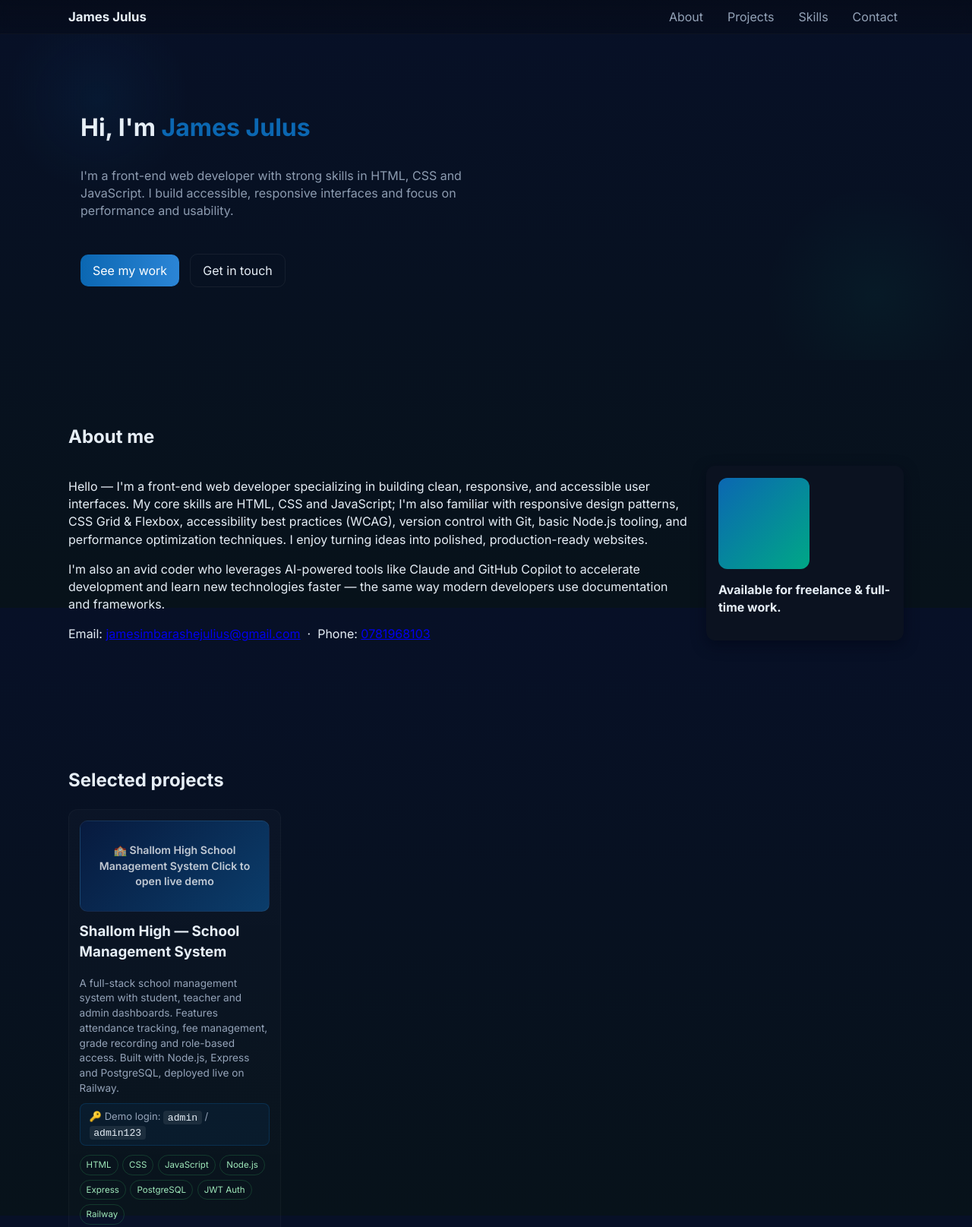
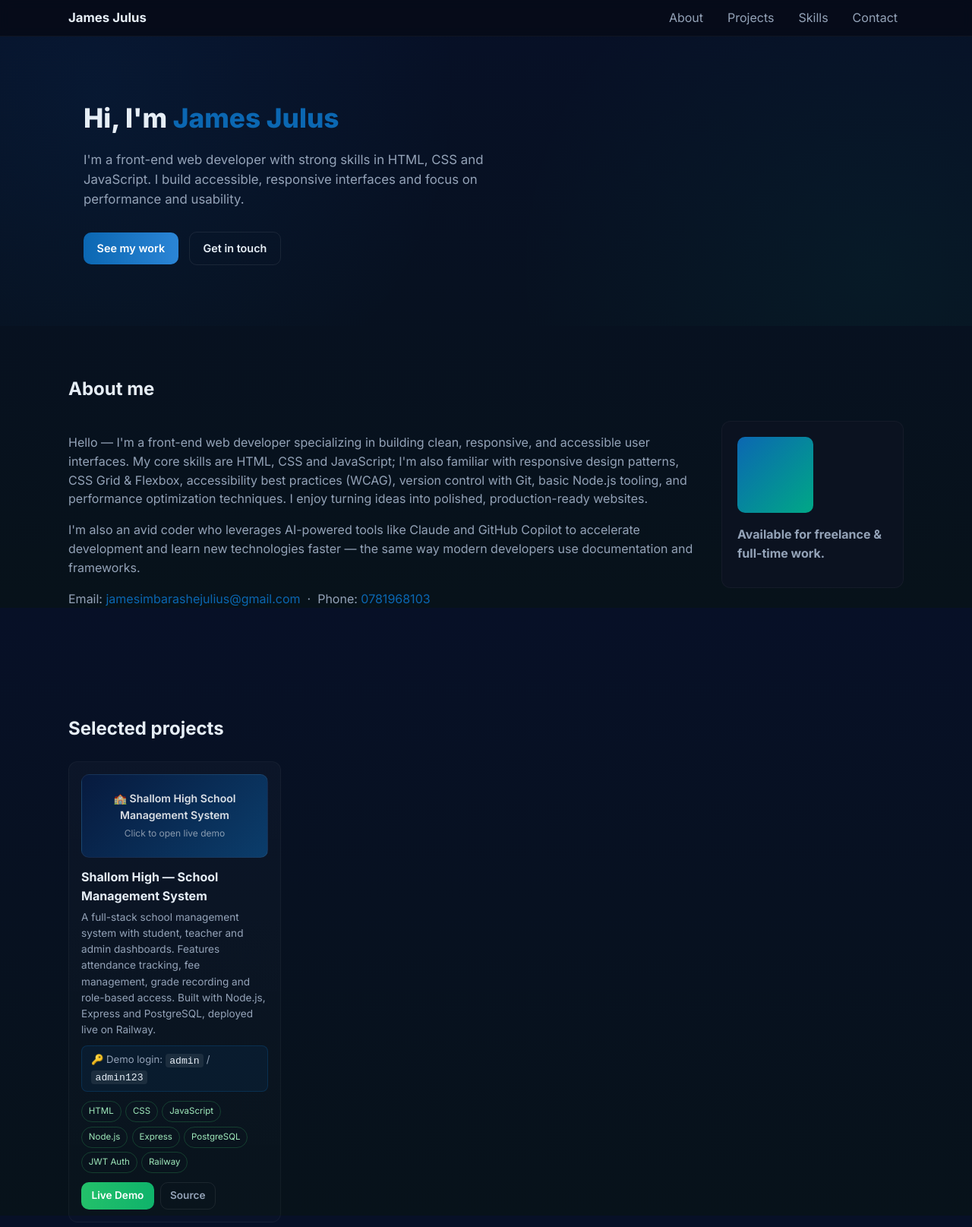
Before and after one commit to James1234804/personal-portifilio, a plain HTML site: page index.html in a window 1280 px wide. Shown: the top 1615 px of the page at 76% size. Drawn offline with Linux system fonts and the light colour scheme.

Commit message:
Update styles.css

```diff
--- a/css/styles.css
+++ b/css/styles.css
@@ -1,155 +1,448 @@
- :root{
-  --bg:#0f1724;
-  --card:#0b1220;
-  --muted:#94a3b8;
-  --accent:#0b67b2;
-  --accent-2:#00a886;
-  --text:#e6eef6;
-  --glass: rgba(255,255,255,0.04);
-  --radius:12px;
-  --motion-duration:360ms;
-  --motion-ease:cubic-bezier(.2,.9,.2,1);
-}
-*{box-sizing:border-box}
-html,body{height:100%}
-body{
-  margin:0;
-  font-family: 'Inter', 'Karla', system-ui, -apple-system, 'Segoe UI', Roboto, 'Helvetica Neue', Arial;
-  background:linear-gradient(180deg,#071027 0%, #07121a 100%);
-  color:var(--text);
-  -webkit-font-smoothing:antialiased;
-  -moz-osx-font-smoothing:grayscale;
-  line-height:1.45;
-}
-.container{
-    max-width:1100px;margin:0 auto;
-    padding:1rem
-}
-.site-header{
-    backdrop-filter:blur(6px);
-    position:sticky;top:0;
-    background:linear-gradient(180deg, rgba(6,10,20,0.6), rgba(6,10,20,0.4));
-    border-bottom:1px solid rgba(255,255,255,0.03);
-    z-index:40;
-}
-.header-inner{
-    display:flex;
-    align-items:center;
-    justify-content:space-between;
-    padding:0.6rem 0
-}
-.logo{
-    font-weight:700;color:var(--text);
-    text-decoration:none;
-    font-size:1.05rem
-}
-.nav-toggle{display:none;background:none;border:0;color:var(--text);font-size:1.4rem}
-.site-nav ul{display:flex;gap:1rem;list-style:none;margin:0;padding:0}
-.site-nav a{color:var(--muted);text-decoration:none;padding:0.35rem 0.5rem;border-radius:8px}
-.site-nav a:hover{color:var(--text);background:var(--glass)}
-
-.hero{padding:5.25rem 0 4rem;background:radial-gradient( circle at 10% 20%, rgba(11,103,178,0.09), transparent 10%), radial-gradient( circle at 90% 80%, rgba(0,168,134,0.06), transparent 12% )}
-.hero-inner{display:flex;flex-direction:column;gap:0.8rem}
-.hero h1{font-size:2rem;margin:0;font-weight:700}
-.highlight{color:var(--accent)}
-.lead{color:var(--muted);max-width:58ch}
-.btn{
-    display:inline-block;
-    background:linear-gradient(90deg,var(--accent),#2b85d6);color:white;padding:0.6rem 1rem;
-    border-radius:10px;
-    text-decoration:none;
-    border:0;
-    transition:transform var(--motion-duration) var(--motion-ease), box-shadow var(--motion-duration) var(--motion-ease)
-}
-.btn:hover{
-    transform:translateY(-3px);
-    box-shadow:0 8px 24px rgba(11,103,178,0.12)
-}
-.btn-secondary{
-    background:transparent;
-    border:1px solid rgba(255,255,255,0.06);
-    color:var(--text);margin-left:0.6rem;
-    transition:background var(--motion-duration) var(--motion-ease)
-}
-.btn-secondary:hover{background:rgba(255,255,255,0.02)}
-
-.section{padding:4rem 0}
-.about-grid{display:grid;grid-template-columns:1fr 260px;gap:1.25rem;align-items:start}
-.profile-card{background:var(--card);padding:1rem;border-radius:var(--radius);box-shadow:0 6px 18px rgba(2,6,23,0.6);transition:transform var(--motion-duration) var(--motion-ease), box-shadow var(--motion-duration) var(--motion-ease)}
-.profile-card:hover{transform:translateY(-6px);box-shadow:0 18px 40px rgba(2,6,23,0.6)}
-.avatar{height:120px;width:120px;border-radius:12px;background:linear-gradient(135deg,var(--accent),var(--accent-2));margin-bottom:1rem}
-
-/* --- CARDS GRID: 3 columns, narrow --- */
-.projects .cards{display:grid;grid-template-columns:repeat(auto-fill,minmax(240px,280px));gap:1rem;justify-content:start}
-.card{background:linear-gradient(180deg, rgba(255,255,255,0.02), rgba(255,255,255,0.01));padding:0.85rem;border-radius:12px;border:1px solid rgba(255,255,255,0.03);transition:transform var(--motion-duration) var(--motion-ease), box-shadow var(--motion-duration) var(--motion-ease)}
-.card h3{margin-top:0}
-.card:hover{transform:translateY(-6px);box-shadow:0 18px 40px rgba(2,6,23,0.5)}
-.card-links a{color:var(--accent);text-decoration:none}
-
-/* Project preview thumbnail — clean banner, no iframe */
-.preview-thumb{display:flex;align-items:center;justify-content:center;width:100%;height:120px;border-radius:10px;overflow:hidden;border:1px solid rgba(255,255,255,0.06);margin-bottom:0.75rem;text-decoration:none;transition:opacity .2s ease, transform .2s ease}
-.preview-thumb:hover{opacity:0.85;transform:translateY(-2px)}
-.preview-shallom{background:linear-gradient(135deg,#071a3e,#0b3d6b)}
-.preview-portfolio{background:linear-gradient(135deg,#071a2e,#00a886)}
-.preview-label{color:rgba(255,255,255,0.75);font-size:0.88rem;font-weight:600;text-align:center;padding:0 1rem}
-
-.project-card-inner{display:flex;flex-direction:column;gap:0.5rem}
-.project-card-left h3{margin:0 0 0.4rem;font-size:0.95rem}
-.project-desc{color:var(--muted);margin:0 0 0.6rem;font-size:0.85rem}
-.demo-credentials{background:rgba(11,103,178,0.1);border:1px solid rgba(11,103,178,0.25);border-radius:8px;padding:.45rem .75rem;font-size:.82rem;color:var(--muted);margin-bottom:.75rem}
-.demo-credentials code{background:rgba(255,255,255,.08);padding:.1rem .35rem;border-radius:4px;color:var(--text);font-size:.82rem}
-.tag-list{display:flex;flex-wrap:wrap;gap:0.35rem;margin-bottom:0.7rem}
-.tag-pill{padding:0.25rem 0.5rem;border-radius:999px;border:1px solid rgba(67,233,123,0.18);background:transparent;color:#9fe9bb;font-size:0.72rem}
-
-.project-actions{display:flex;gap:0.5rem;align-items:center;flex-wrap:wrap}
-.btn-live{background:linear-gradient(90deg,#23c06a,#0fb36b);color:white;padding:0.45rem 0.75rem;border-radius:10px;border:0;font-weight:600;font-size:0.82rem;display:inline-flex;align-items:center;gap:0.4rem;text-decoration:none}
-.btn-outline{background:transparent;border:1px solid rgba(255,255,255,0.06);color:var(--muted);padding:0.35rem 0.6rem;border-radius:10px;font-size:0.82rem;display:inline-flex;align-items:center;text-decoration:none}
-
-/* preview frame wrapper (legacy) */
-.preview-frame-wrapper{position:relative;height:130px;border-radius:10px;overflow:hidden;border:1px solid rgba(255,255,255,0.03);background:#071127}
-.preview-frame-wrapper iframe{width:100%;height:100%;border:0;display:block}
-.preview-link{position:absolute;inset:0;display:block;cursor:pointer}
-.btn-sm{padding:0.35rem 0.6rem;font-size:0.85rem;border-radius:8px}
-
-/* Modal */
-.preview-modal{position:fixed;inset:0;background:rgba(2,6,23,0.75);display:flex;align-items:center;justify-content:center;z-index:9999;opacity:0;pointer-events:none;transition:opacity .12s ease}
-.preview-modal[aria-hidden="false"]{opacity:1;pointer-events:auto}
-.preview-modal-content{width:min(1100px,95%);height:min(820px,92%);background:var(--card);border-radius:12px;overflow:hidden;position:relative;border:1px solid rgba(255,255,255,0.04);box-shadow:0 40px 80px rgba(2,6,23,0.6)}
-.preview-modal-content iframe{width:100%;height:100%;border:0;background:white}
-.preview-modal .modal-close{position:absolute;top:10px;right:10px;background:rgba(0,0,0,0.45);border:0;color:var(--text);padding:6px 8px;border-radius:8px;cursor:pointer}
-
-.skill-list{display:flex;flex-wrap:wrap;gap:0.5rem;list-style:none;padding:0;margin:0}
-.skill-list li{background:var(--glass);padding:0.5rem 0.75rem;border-radius:10px;color:var(--muted)}
-
-.contact-form{display:grid;gap:0.6rem;max-width:560px}
-.contact-form label{display:flex;flex-direction:column;color:var(--muted)}
-.contact-form input,.contact-form textarea{padding:0.6rem;border-radius:8px;border:1px solid rgba(255,255,255,0.04);background:transparent;color:var(--text)}
-.form-status{color:var(--accent-2);min-height:1em}
-
-.site-footer{border-top:1px solid rgba(255,255,255,0.03);padding:1.25rem 0;color:var(--muted)}
-
-/* Reveal on scroll */
-.reveal{opacity:0;transform:translateY(10px);transition:opacity var(--motion-duration) var(--motion-ease), transform var(--motion-duration) var(--motion-ease)}
-.reveal.visible{opacity:1;transform:none}
-
-.lead{opacity:0.95}
-
-/* Responsive */
-@media (max-width:900px){
-  .about-grid{grid-template-columns:1fr}
-  .site-nav{display:none}
-  .nav-toggle{display:inline-block}
-  .projects .cards{grid-template-columns:1fr}
-}
-@media (max-width:640px){
-  .preview-frame-wrapper{height:110px}
-  .preview-thumb{height:110px}
-  .preview-modal-content{height:88vh}
-}
-@media (max-width:480px){
-  .hero h1{font-size:1.6rem}
-  .lead{font-size:0.95rem}
+ :root {
+  --bg: #0f1724;
+  --card: #0b1220;
+  --muted: #94a3b8;
+  --accent: #0b67b2;
+  --accent-2: #00a886;
+  --text: #e6eef6;
+  --glass: rgba(255, 255, 255, 0.04);
+  --radius: 12px;
+  --ease: cubic-bezier(.2, .9, .2, 1);
+  --duration: 360ms;
 }
 
-.site-nav.open{display:block;background:linear-gradient(180deg, rgba(6,10,20,0.6), rgba(6,10,20,0.85));position:absolute;right:1rem;top:64px;padding:0.75rem;border-radius:10px}
-.site-nav.open ul{flex-direction:column}
+* {
+  box-sizing: border-box;
+}
+
+html, body {
+  height: 100%;
+}
+
+body {
+  margin: 0;
+  font-family: 'Inter', 'Karla', system-ui, sans-serif;
+  background: linear-gradient(180deg, #071027 0%, #07121a 100%);
+  color: var(--text);
+  line-height: 1.55;
+  -webkit-font-smoothing: antialiased;
+}
+
+a {
+  text-decoration: none;
+  color: inherit;
+}
+
+.container {
+  max-width: 1100px;
+  margin: 0 auto;
+  padding: 0 1.25rem;
+}
+
+/* ── HEADER ── */
+.site-header {
+  position: sticky;
+  top: 0;
+  z-index: 40;
+  backdrop-filter: blur(8px);
+  background: rgba(6, 10, 20, 0.7);
+  border-bottom: 1px solid rgba(255, 255, 255, 0.04);
+}
+
+.header-inner {
+  display: flex;
+  align-items: center;
+  justify-content: space-between;
+  padding: 0.65rem 0;
+}
+
+.logo {
+  font-weight: 700;
+  font-size: 1.05rem;
+}
+
+.nav-toggle {
+  display: none;
+  background: none;
+  border: 0;
+  color: var(--text);
+  font-size: 1.4rem;
+  cursor: pointer;
+}
+
+.site-nav ul {
+  display: flex;
+  gap: 1rem;
+  list-style: none;
+  margin: 0;
+  padding: 0;
+}
+
+.site-nav a {
+  color: var(--muted);
+  padding: 0.35rem 0.5rem;
+  border-radius: 8px;
+  transition: color var(--duration) var(--ease);
+}
+
+.site-nav a:hover {
+  color: var(--text);
+  background: var(--glass);
+}
+
+/* ── HERO ── */
+.hero {
+  padding: 5rem 0 4rem;
+  background:
+    radial-gradient(circle at 10% 20%, rgba(11, 103, 178, 0.09), transparent 40%),
+    radial-gradient(circle at 90% 80%, rgba(0, 168, 134, 0.06), transparent 40%);
+}
+
+.hero-inner {
+  display: flex;
+  flex-direction: column;
+  gap: 0.9rem;
+}
+
+.hero h1 {
+  font-size: 2.2rem;
+  font-weight: 800;
+  margin: 0;
+}
+
+.highlight {
+  color: var(--accent);
+}
+
+.lead {
+  color: var(--muted);
+  max-width: 56ch;
+  font-size: 1.05rem;
+  margin: 0;
+}
+
+/* ── BUTTONS ── */
+.btn {
+  display: inline-block;
+  background: linear-gradient(90deg, var(--accent), #2b85d6);
+  color: #fff;
+  padding: 0.6rem 1.1rem;
+  border-radius: 10px;
+  border: 0;
+  cursor: pointer;
+  font-size: 0.9rem;
+  font-weight: 600;
+  transition: transform var(--duration) var(--ease), box-shadow var(--duration) var(--ease);
+}
+
+.btn:hover {
+  transform: translateY(-3px);
+  box-shadow: 0 8px 24px rgba(11, 103, 178, 0.25);
+}
+
+.btn-secondary {
+  background: transparent;
+  border: 1px solid rgba(255, 255, 255, 0.08);
+  color: var(--text);
+  margin-left: 0.6rem;
+}
+
+.btn-secondary:hover {
+  background: rgba(255, 255, 255, 0.04);
+}
+
+.btn-live {
+  background: linear-gradient(90deg, #23c06a, #0fb36b);
+  color: #fff;
+  padding: 0.45rem 0.85rem;
+  border-radius: 10px;
+  font-weight: 600;
+  font-size: 0.85rem;
+  display: inline-block;
+}
+
+.btn-outline {
+  background: transparent;
+  border: 1px solid rgba(255, 255, 255, 0.08);
+  color: var(--muted);
+  padding: 0.4rem 0.75rem;
+  border-radius: 10px;
+  font-size: 0.85rem;
+  display: inline-block;
+}
+
+/* ── SECTIONS ── */
+.section {
+  padding: 4rem 0;
+}
+
+h2 {
+  font-size: 1.5rem;
+  font-weight: 700;
+  margin: 0 0 1.5rem;
+}
+
+/* ── ABOUT ── */
+.about-grid {
+  display: grid;
+  grid-template-columns: 1fr 240px;
+  gap: 1.5rem;
+  align-items: start;
+}
+
+.about-grid p {
+  color: var(--muted);
+  margin-bottom: 0.75rem;
+}
+
+.about-grid a {
+  color: var(--accent);
+}
+
+.profile-card {
+  background: var(--card);
+  padding: 1.25rem;
+  border-radius: var(--radius);
+  border: 1px solid rgba(255, 255, 255, 0.04);
+}
+
+.avatar {
+  height: 100px;
+  width: 100px;
+  border-radius: 10px;
+  background: linear-gradient(135deg, var(--accent), var(--accent-2));
+  margin-bottom: 0.75rem;
+}
+
+/* ── PROJECT CARDS ── */
+.projects .cards {
+  display: grid;
+  grid-template-columns: repeat(auto-fill, minmax(240px, 280px));
+  gap: 1.25rem;
+  justify-content: start;
+}
+
+.card {
+  background: linear-gradient(180deg, rgba(255, 255, 255, 0.025), rgba(255, 255, 255, 0.01));
+  padding: 1rem;
+  border-radius: var(--radius);
+  border: 1px solid rgba(255, 255, 255, 0.04);
+  transition: transform var(--duration) var(--ease), box-shadow var(--duration) var(--ease);
+}
+
+.card:hover {
+  transform: translateY(-5px);
+  box-shadow: 0 16px 40px rgba(2, 6, 23, 0.5);
+}
+
+.card h3 {
+  font-size: 1rem;
+  font-weight: 700;
+  margin: 0 0 0.35rem;
+}
+
+/* ── PREVIEW BANNER ── */
+.preview-thumb {
+  display: flex;
+  align-items: center;
+  justify-content: center;
+  width: 100%;
+  height: 110px;
+  border-radius: 10px;
+  margin-bottom: 0.85rem;
+  border: 1px solid rgba(255, 255, 255, 0.06);
+  transition: opacity 0.2s, transform 0.2s;
+}
+
+.preview-thumb:hover {
+  opacity: 0.85;
+  transform: translateY(-2px);
+}
+
+.preview-shallom {
+  background: linear-gradient(135deg, #071a3e 0%, #0b3d6b 100%);
+}
+
+.preview-label {
+  display: flex;
+  flex-direction: column;
+  align-items: center;
+  gap: 0.3rem;
+  color: rgba(255, 255, 255, 0.85);
+  font-size: 0.88rem;
+  font-weight: 600;
+  text-align: center;
+  padding: 0 1rem;
+}
+
+.preview-label span {
+  font-size: 0.75rem;
+  font-weight: 400;
+  opacity: 0.6;
+}
+
+/* ── PROJECT DETAILS ── */
+.project-desc {
+  color: var(--muted);
+  font-size: 0.85rem;
+  margin: 0 0 0.65rem;
+}
+
+.demo-credentials {
+  background: rgba(11, 103, 178, 0.1);
+  border: 1px solid rgba(11, 103, 178, 0.25);
+  border-radius: 8px;
+  padding: 0.45rem 0.75rem;
+  font-size: 0.82rem;
+  color: var(--muted);
+  margin-bottom: 0.75rem;
+}
+
+.demo-credentials code {
+  background: rgba(255, 255, 255, 0.08);
+  padding: 0.1rem 0.35rem;
+  border-radius: 4px;
+  color: var(--text);
+  font-size: 0.82rem;
+}
+
+.tag-list {
+  display: flex;
+  flex-wrap: wrap;
+  gap: 0.35rem;
+  margin-bottom: 0.75rem;
+}
+
+.tag-pill {
+  padding: 0.25rem 0.55rem;
+  border-radius: 999px;
+  border: 1px solid rgba(67, 233, 123, 0.2);
+  color: #9fe9bb;
+  font-size: 0.72rem;
+}
+
+.project-actions {
+  display: flex;
+  gap: 0.5rem;
+  flex-wrap: wrap;
+  align-items: center;
+}
+
+/* ── SKILLS ── */
+.skill-list {
+  display: flex;
+  flex-wrap: wrap;
+  gap: 0.5rem;
+  list-style: none;
+  padding: 0;
+  margin: 0;
+}
+
+.skill-list li {
+  background: var(--glass);
+  border: 1px solid rgba(255, 255, 255, 0.04);
+  padding: 0.45rem 0.8rem;
+  border-radius: 10px;
+  color: var(--muted);
+  font-size: 0.88rem;
+}
+
+/* ── CONTACT ── */
+.contact-form {
+  display: grid;
+  gap: 0.75rem;
+  max-width: 540px;
+  margin-top: 0.5rem;
+}
+
+.contact-form label {
+  display: flex;
+  flex-direction: column;
+  gap: 0.3rem;
+  color: var(--muted);
+  font-size: 0.9rem;
+}
+
+.contact-form input,
+.contact-form textarea {
+  padding: 0.6rem 0.75rem;
+  border-radius: 8px;
+  border: 1px solid rgba(255, 255, 255, 0.06);
+  background: rgba(255, 255, 255, 0.03);
+  color: var(--text);
+  font-family: inherit;
+  font-size: 0.9rem;
+}
+
+.contact-form input:focus,
+.contact-form textarea:focus {
+  outline: 2px solid var(--accent);
+  border-color: transparent;
+}
+
+.form-status {
+  color: var(--accent-2);
+  min-height: 1.2em;
+  font-size: 0.9rem;
+}
+
+/* ── FOOTER ── */
+.site-footer {
+  border-top: 1px solid rgba(255, 255, 255, 0.04);
+  padding: 1.5rem 0;
+  color: var(--muted);
+  font-size: 0.88rem;
+}
+
+/* ── REVEAL ON SCROLL ── */
+.reveal {
+  opacity: 0;
+  transform: translateY(12px);
+  transition: opacity var(--duration) var(--ease), transform var(--duration) var(--ease);
+}
+
+.reveal.visible {
+  opacity: 1;
+  transform: none;
+}
+
+/* ── RESPONSIVE ── */
+@media (max-width: 900px) {
+  .about-grid {
+    grid-template-columns: 1fr;
+  }
+
+  .site-nav {
+    display: none;
+  }
+
+  .nav-toggle {
+    display: inline-block;
+  }
+
+  .site-nav.open {
+    display: block;
+    position: absolute;
+    right: 1rem;
+    top: 60px;
+    background: rgba(6, 10, 20, 0.95);
+    padding: 0.75rem 1rem;
+    border-radius: 10px;
+    border: 1px solid rgba(255, 255, 255, 0.06);
+  }
+
+  .site-nav.open ul {
+    flex-direction: column;
+    gap: 0.5rem;
+  }
+
+  .projects .cards {
+    grid-template-columns: 1fr;
+  }
+}
+
+@media (max-width: 480px) {
+  .hero h1 {
+    font-size: 1.7rem;
+  }
+}
```
